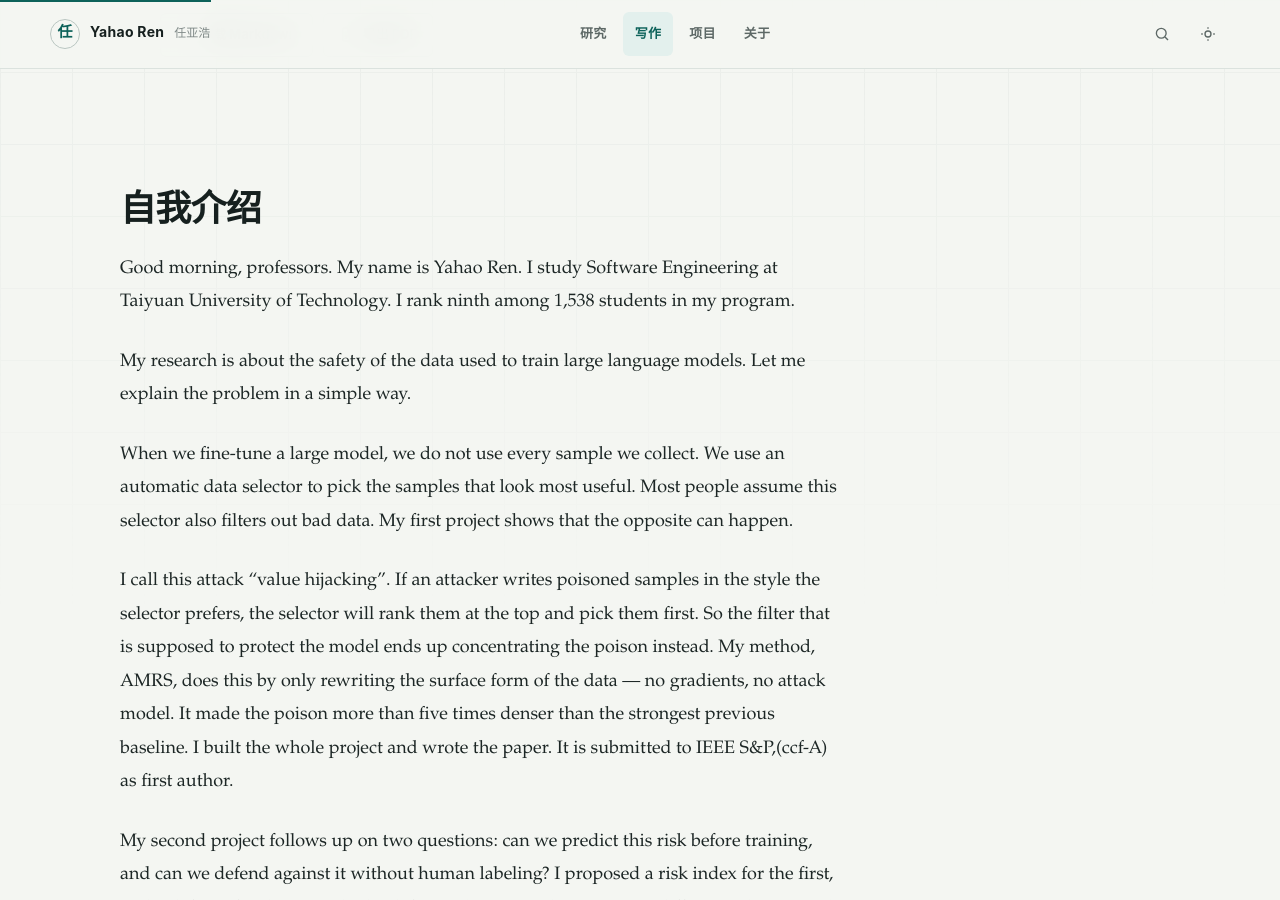
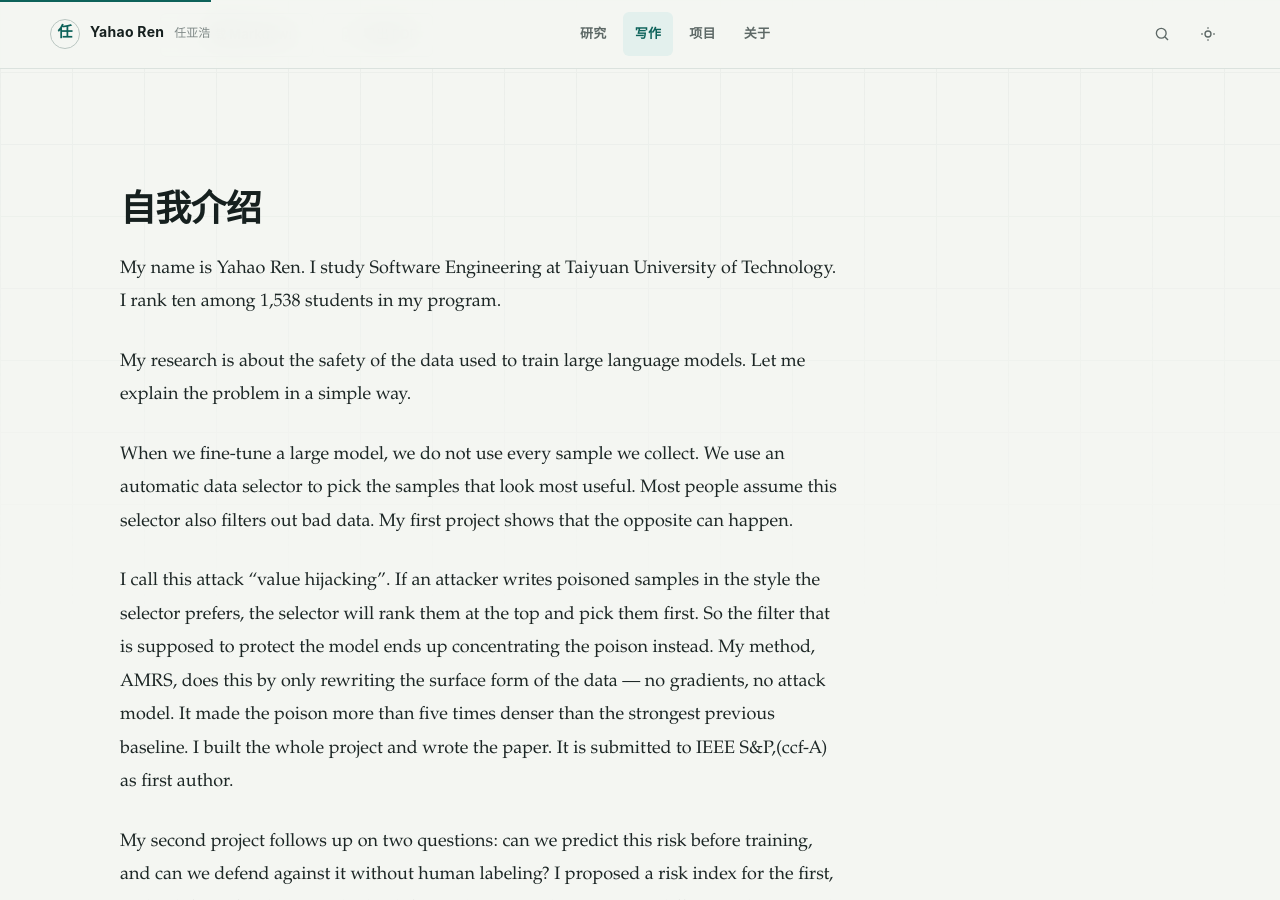
Before and after one commit to YahaoRen/yahaoren.github.io, a Jekyll site: the page built from _notes/英文面（主看）.md, in a window 1280 px wide and 900 px high, scrolled down 338 px. Built offline with Jekyll 4.4.1, drawn with Linux system fonts in a browser that asks for light colours.

Commit message:
vault backup: 2026-08-25 15:48:00

```diff
--- a/_notes/英文面（主看）.md
+++ b/_notes/英文面（主看）.md
@@ -11,7 +11,7 @@ published: true
 
 # 自我介绍
 
-Good morning, professors. My name is Yahao Ren. I study Software Engineering at Taiyuan University of Technology. I rank ninth among 1,538 students in my program.
+ My name is Yahao Ren. I study Software Engineering at Taiyuan University of Technology. I rank ten among 1,538 students in my program.
 
 My research is about the safety of the data used to train large language models. Let me explain the problem in a simple way.
 
```
